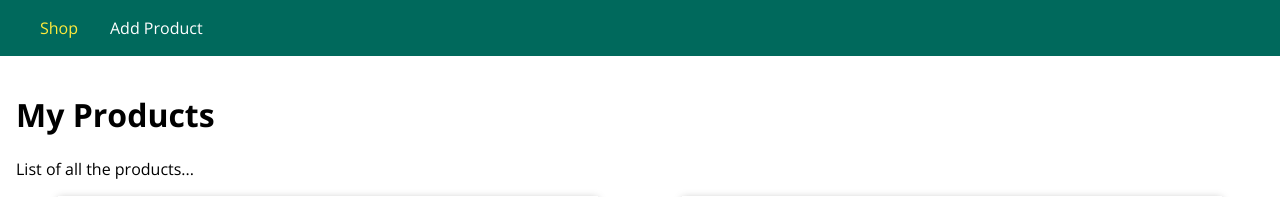
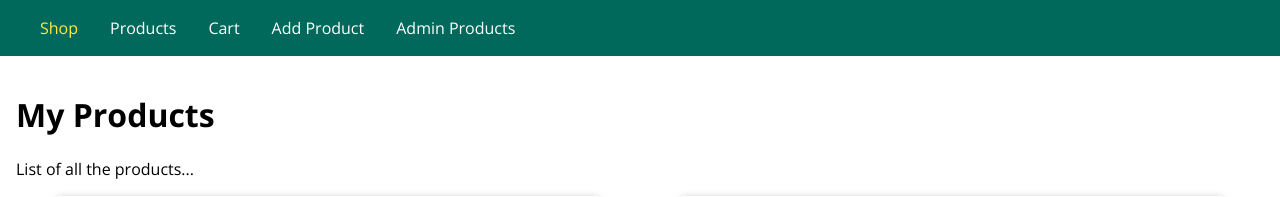
Before and after one commit to Al-ArafatSiddique/node-express_basic, a Node server app: page / in a window 1280 px wide. Shown: the top 197 px of the page. Run offline with Node 20, Linux system fonts and the light colour scheme; some libraries are stand-ins or nearby versions.

Commit message:
navigation items added

```diff
--- a/views/includes/navigation.ejs
+++ b/views/includes/navigation.ejs
@@ -1,8 +1,16 @@
 <header class="main-header">
     <nav class="main-header__nav">
         <ul class="main-header__item-list">
-            <li class="main-header__item"><a class="<%= path === '/' ?'active':''  %>" href="/">Shop</a></li>
-            <li class="main-header__item"><a class="<%= path === '/admin/add-product' ?'active':''  %>"href="/admin/add-product">Add Product</a></li>
+            <li class="main-header__item">
+                <a class="<%= path === '/' ?'active':''  %>" href="/">Shop</a></li>
+            <li class="main-header__item">
+                <a class="<%= path === '/products' ?'active':''  %>" href="/products">Products</a></li>
+            <li class="main-header__item">
+                <a class="<%= path === '/cart' ?'active':''  %>" href="/cart">Cart</a></li>
+            <li class="main-header__item">
+                <a class="<%= path === '/admin/add-product' ?'active':''  %>"href="/admin/add-product">Add Product</a></li>
+            <li class="main-header__item">
+                <a class="<%= path === '/admin/products' ?'active':''  %>"href="/admin/products">Admin Products</a></li>
         </ul>
     </nav>
 </header>
```
